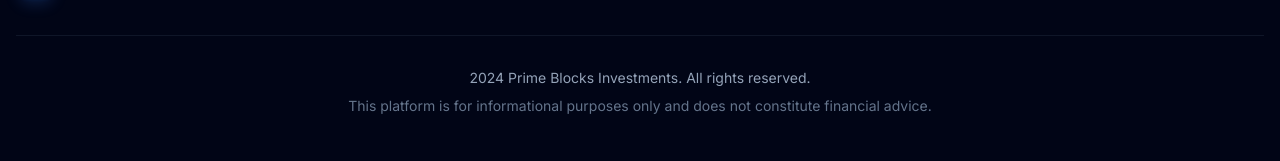
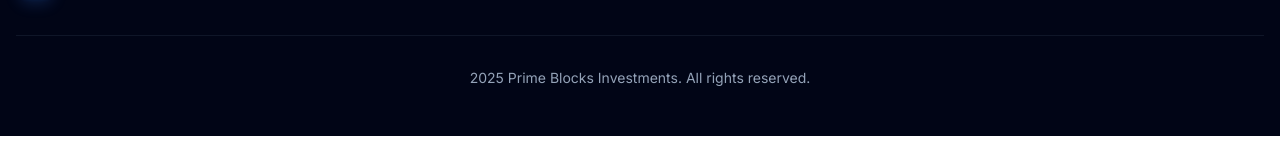
Before and after one commit to HenryMV9/PrimeBlock-Investments, a React (Vite) app: page / in a window 1280 px wide. Shown: the part 2843-3004 px from the top of the page. After the commit the page ends 2979 px from the top, so only its background shows below. Built offline with nearby package versions, Linux system fonts and the light colour scheme; no server answers.

Commit message:
Updated Landing.tsx

```diff
--- a/src/pages/Landing.tsx
+++ b/src/pages/Landing.tsx
@@ -289,10 +289,7 @@
             </div>
           </div>
           <div className="mt-8 pt-8 border-t border-slate-800/50 text-center text-sm text-slate-500">
-            <p className="text-slate-400">2024 Prime Blocks Investments. All rights reserved.</p>
-            <p className="mt-2">
-              This platform is for informational purposes only and does not constitute financial advice.
-            </p>
+            <p className="text-slate-400">2025 Prime Blocks Investments. All rights reserved.</p>
           </div>
         </div>
       </footer>
```
